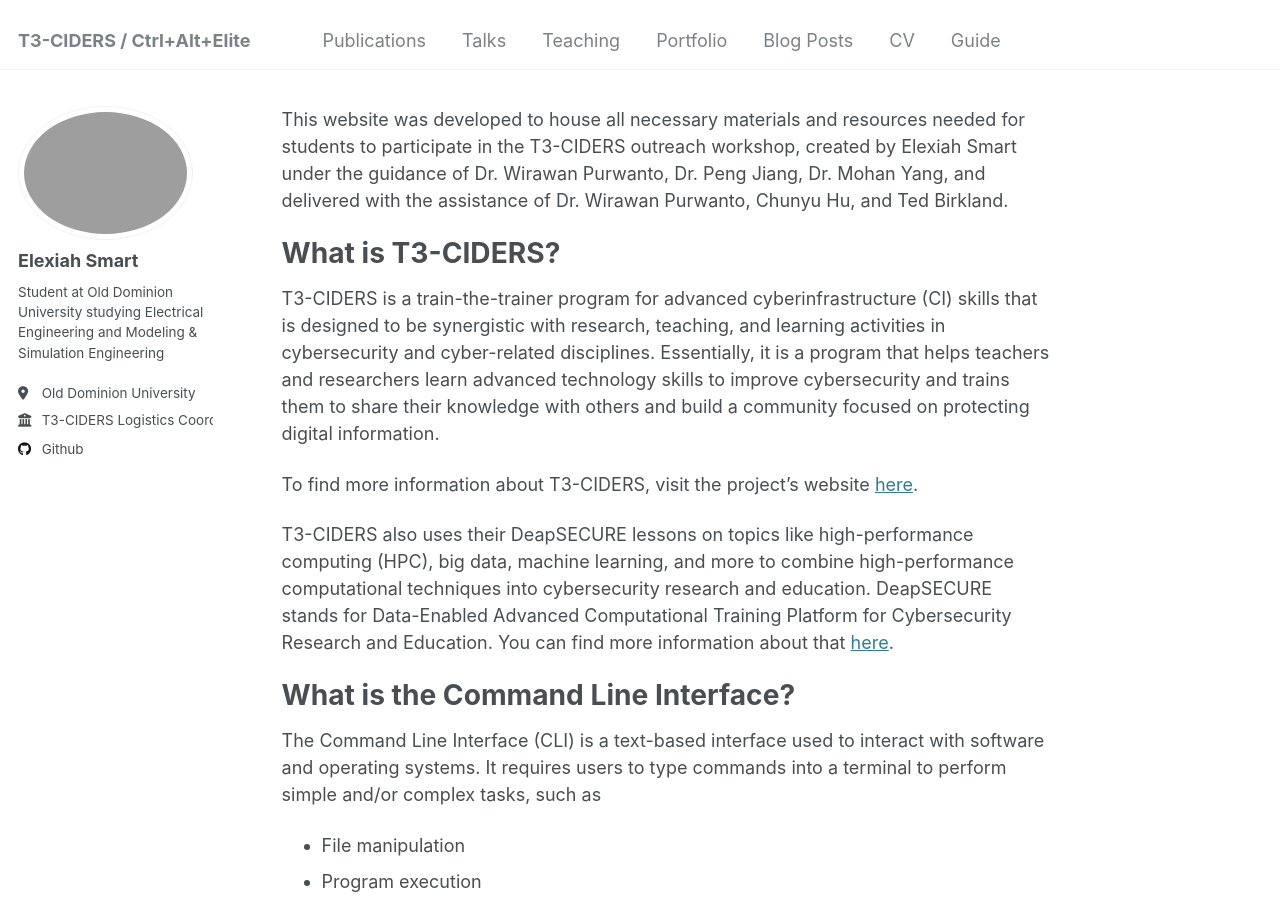
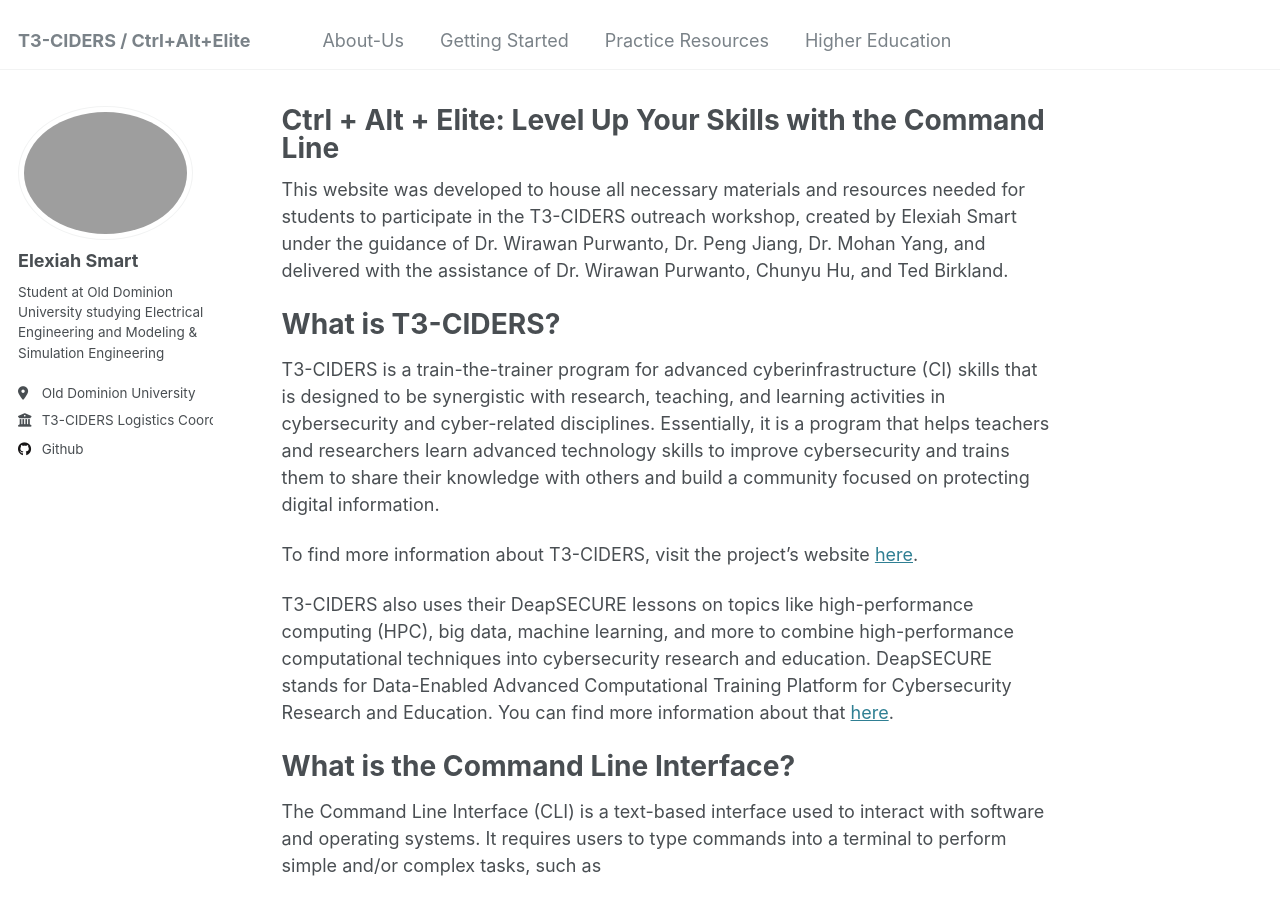
Before and after one commit to lexiluthor05/Ctrl-Alt-Elite, a Jekyll site: the page built from _pages/about.md, in a window 1280 px wide and 900 px high. Built offline with Jekyll 4.4.1, drawn with Linux system fonts in a browser that asks for light colours.

Commit message:
i did a lot idk

```diff
--- a/_data/authors.yml
+++ b/_data/authors.yml
@@ -1,7 +1,7 @@
 # Authors
 
-Name Name:
-  name        : "Name Name"
+Elexiah Smart:
+  name        : "Elexiah Smart"
   uri         : "http://name.com"
   email       : "name@name.com"
   bio         : "This is the first name."
--- a/_data/navigation.yml
+++ b/_data/navigation.yml
@@ -5,23 +5,14 @@
 # prevent it from being included in the site.
 
 main:
-  - title: "Publications"
-    url: /publications/
+  - title: "About-Us"
+    url: /about-us/
 
-  - title: "Talks"
-    url: /talks/
+  - title: "Getting Started"
+    url: /getting-started/
 
-  - title: "Teaching"
-    url: /teaching/
+  - title: "Practice Resources"
+    url: /practice/
 
-  - title: "Portfolio"
-    url: /portfolio/
-
-  - title: "Blog Posts"
-    url: /year-archive/
-
-  - title: "CV"
-    url: /cv/
-
-  - title: "Guide"
-    url: /markdown/
+  - title: "Higher Education"
+    url: /higher-education/
```
Also changed, not shown: _pages/about.md (+1 -1 lines).
